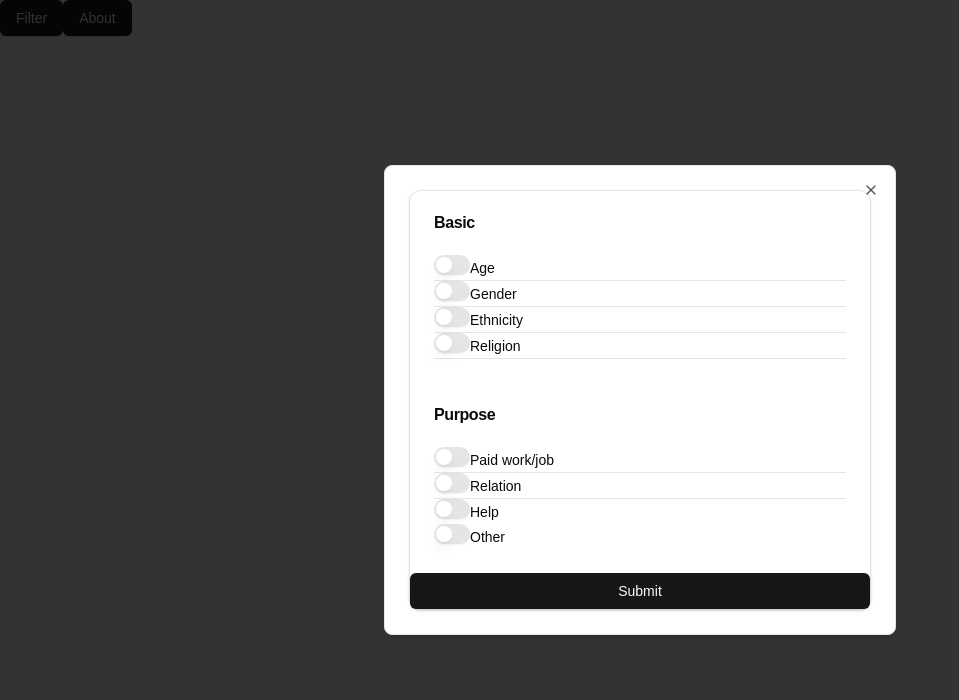
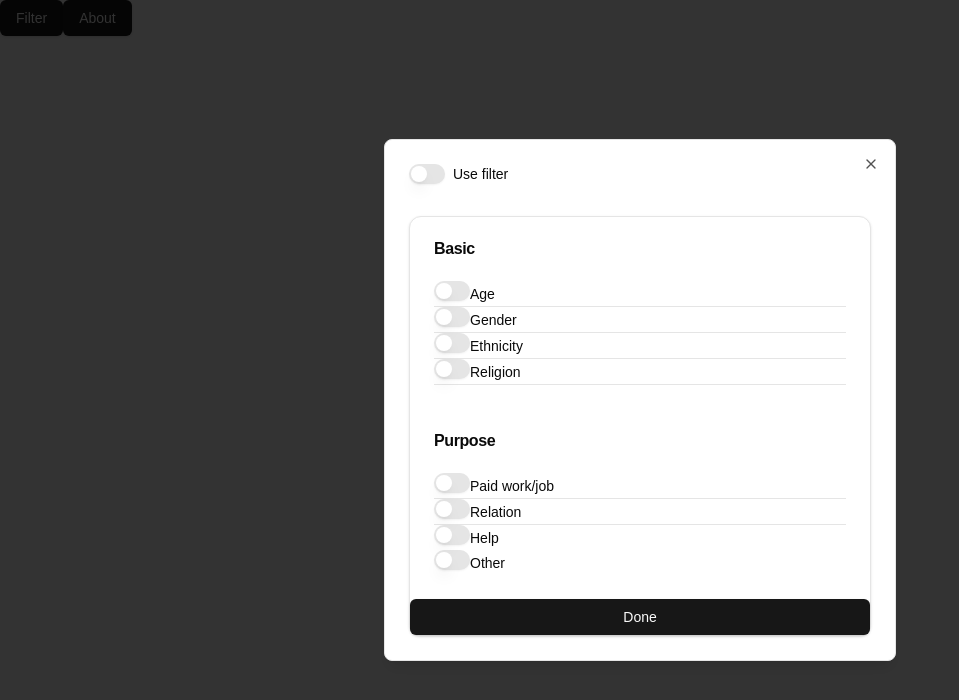
Before and after one commit to HUOJ981HX/csndemo, a Next.js app: page / in a window 1280 px wide. Both pictures are taken after a click on the button "Filter". Shown: the top 700 px of the page, without its empty margins (0-959 px from the left). Built offline with nearby package versions, Linux system fonts and the light colour scheme.

Commit message:
done controlled switch

```diff
--- a/src/components/BaseDialog.tsx
+++ b/src/components/BaseDialog.tsx
@@ -1,7 +1,7 @@
 "use client";
 
 import React, { useState, SetStateAction, Dispatch, ReactNode } from "react";
-import { Dialog, DialogContent } from "@/components/ui/dialog";
+import { Dialog, DialogContent, DialogTitle } from "@/components/ui/dialog";
 
 function BaseDialog({
   children,
@@ -15,6 +15,7 @@ function BaseDialog({
   // return <>{children}</>;
   return (
     <Dialog open={isModalOpen} onOpenChange={setIsModalOpen}>
+      <DialogTitle></DialogTitle>
       <DialogContent>{children}</DialogContent>
     </Dialog>
   );
--- /dev/null
+++ b/src/components/ControlledSwitch.tsx
@@ -0,0 +1,30 @@
+import { Switch } from "@/components/ui/switch";
+import { Label } from "@/components/ui/label";
+import React, { useState, useEffect, SetStateAction, Dispatch } from "react";
+
+export const ControlledSwitch = ({
+  programmaticToggle,
+  setOpenItems,
+  openItems,
+}: {
+  programmaticToggle: boolean;
+  setOpenItems: Dispatch<SetStateAction<string[]>>;
+  openItems: string[]
+}) => {
+  const [isChecked, setIsChecked] = useState(!!openItems.length);
+
+  // Effect to handle external toggle
+  useEffect(() => {
+      setIsChecked(programmaticToggle);
+  }, [programmaticToggle]);
+
+  return (
+    <div className="flex items-center space-x-2">
+      <Switch id="all" checked={isChecked} onCheckedChange={(isChecked) => {
+        setIsChecked(isChecked);
+        setOpenItems([]);
+        }} />
+      <Label htmlFor="all">Use filter</Label>
+    </div>
+  );
+};
--- a/src/components/DemographicForm.tsx
+++ b/src/components/DemographicForm.tsx
@@ -26,6 +26,7 @@ const DemographicForm = ({
   setMinAge,
   maxAge,
   setMaxAge,
+
 }: {
   gender: string[];
   ethnicity: string[];
@@ -39,6 +40,7 @@ const DemographicForm = ({
   setMinAge: Dispatch<SetStateAction<number>>;
   maxAge: number;
   setMaxAge: Dispatch<SetStateAction<number>>;
+
 }) => {
   // const [gender, setGender] = useState<string[]>([]);
   // const [ethnicity, setEthnicity] = useState<string[]>([]);
@@ -77,8 +79,10 @@ const DemographicForm = ({
         <AccordionItem value="age">
           <Switch
             id="age"
-            onCheckedChange={(isChecked) =>
-              handleSwitchChange("age", isChecked)
+            onCheckedChange={(isChecked) => {
+              handleSwitchChange("age", isChecked);
+              // setProgrammaticToggle(true);
+            }
             }
             checked={openItems.includes("age")}
           />
--- a/src/components/Filter.tsx
+++ b/src/components/Filter.tsx
@@ -2,11 +2,13 @@
 
 import DemographicForm from "@/components/DemographicForm";
 import { Button } from "@/components/ui/button";
-import React, { useState, SetStateAction } from "react";
+import React, { useState, useEffect } from "react";
 import { Accordion } from "@/components/ui/accordion";
 import { filterFields } from "@/lib/types";
 import { Card } from "@/components/ui/card";
 import PurposeForm from "@/components/PurposeForm";
+import { Switch } from "./ui/switch";
+import { ControlledSwitch } from "./ControlledSwitch";
 
 function getEmptyFields(fields: filterFields): string {
   return Object.entries(fields)
@@ -46,9 +48,23 @@ function Filter({
   // const [help, setHelp] = useState<string[]>([]);
   // const [other, setOther] = useState<string[]>([]);
 
-  console.log("fffffffffffffffffffffff");
-  console.log("fffffffffffffffffffffff");
-  console.log("sean_log work: " + JSON.stringify(work));
+  const [programmaticToggle, setProgrammaticToggle] = useState(false);
+
+
+
+  useEffect(() => {
+    console.log("fffffffffffffffffffffff");
+    console.log("fffffffffffffffffffffff");
+    console.log("sean_log openItems: " + JSON.stringify(openItems));
+    if(openItems.length) {
+      setProgrammaticToggle(true);
+    }
+    else {
+      setProgrammaticToggle(false);
+    }
+
+  }, [openItems, setProgrammaticToggle])
+
 
   const handleSubmit = (e: React.FormEvent) => {
     e.preventDefault();
@@ -61,7 +77,7 @@ function Filter({
       relation,
       help,
       other,
-      age: [minAge, maxAge]
+      age: [minAge, maxAge],
     };
 
     console.log("bbbbbbbbbbbbbbbbbb");
@@ -101,6 +117,7 @@ function Filter({
   return (
     <div>
       <form onSubmit={handleSubmit} className="space-y-8">
+        <ControlledSwitch openItems={openItems} setOpenItems={setOpenItems} programmaticToggle={programmaticToggle}/>
         <Card className="w-full max-w-4xl mx-auto">
           <Accordion
             type="multiple"
@@ -137,7 +154,7 @@ function Filter({
           </Accordion>
 
           <Button type="submit" className="w-full">
-            Submit
+            Done
           </Button>
         </Card>
       </form>
```
